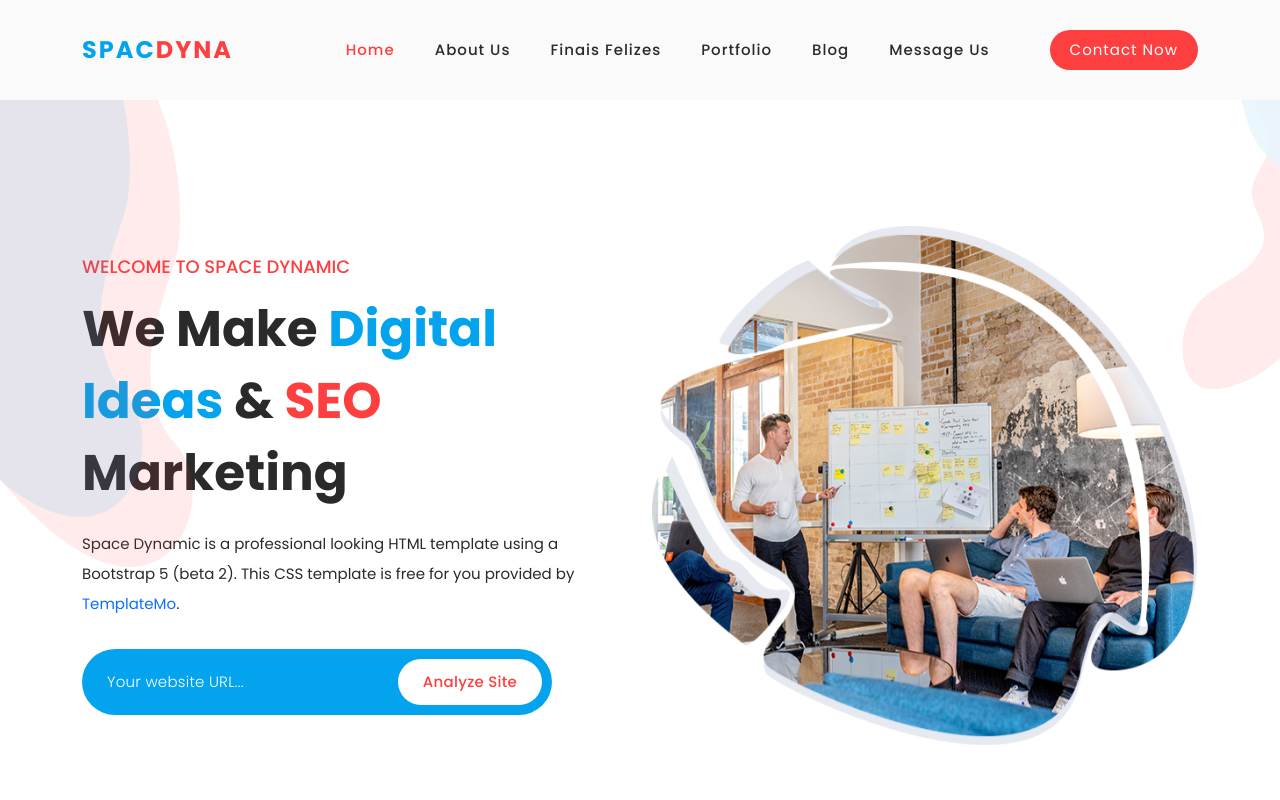
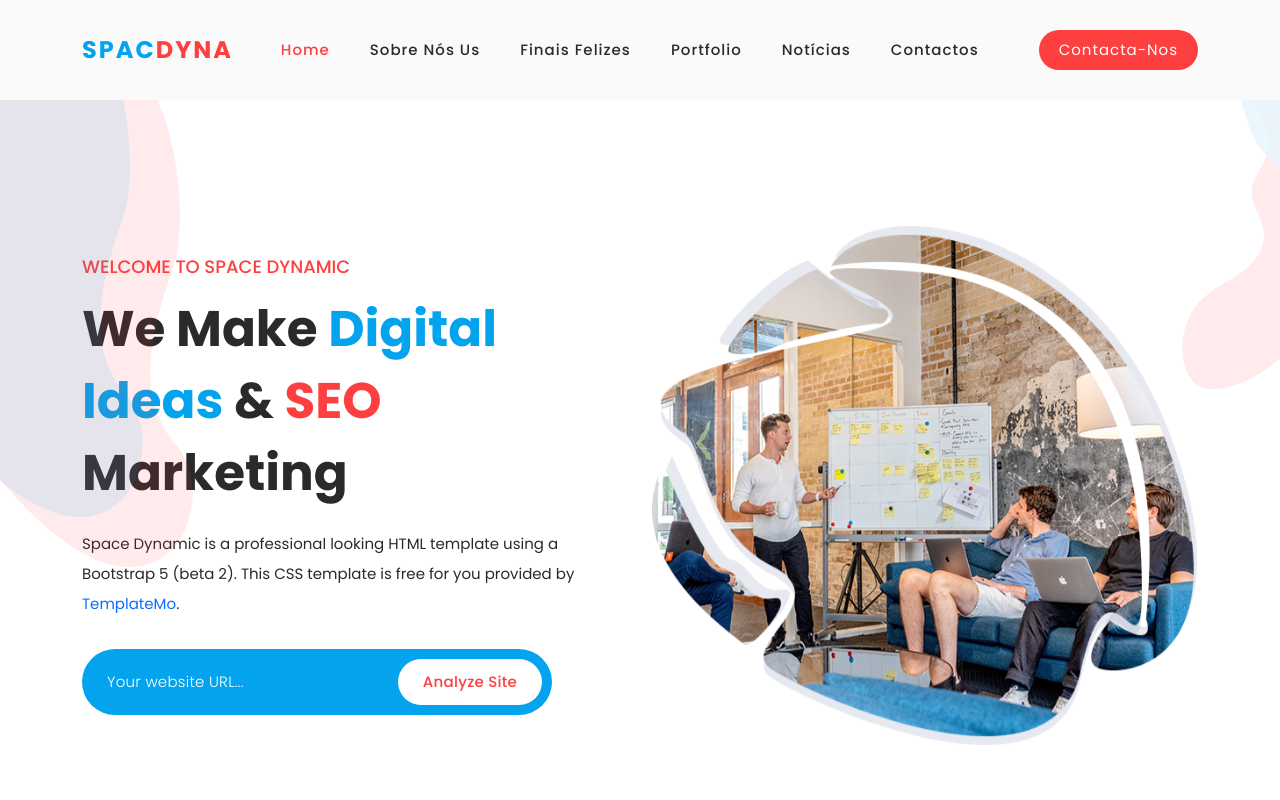
Before and after one commit to Daniela979/gaap---new, a plain HTML site: page index.html in a window 1280 px wide. Shown: the top 800 px of the page. Drawn offline with nearby package versions, Linux system fonts and the light colour scheme.

Commit message:
Update index.html

```diff
--- a/index.html
+++ b/index.html
@@ -58,12 +58,12 @@ https://templatemo.com/tm-562-space-dynamic
             <!-- ***** Menu Start ***** -->
             <ul class="nav">
               <li class="scroll-to-section"><a href="#top" class="active">Home</a></li>
-              <li class="scroll-to-section"><a href="#about">About Us</a></li>
+              <li class="scroll-to-section"><a href="#about">Sobre Nós Us</a></li>
               <li class="scroll-to-section"><a href="#services">Finais Felizes</a></li>
               <li class="scroll-to-section"><a href="#portfolio">Portfolio</a></li>
-              <li class="scroll-to-section"><a href="#blog">Blog</a></li>
-              <li class="scroll-to-section"><a href="#contact">Message Us</a></li>
-              <li class="scroll-to-section"><div class="main-red-button"><a href="#contact">Contact Now</a></div></li>
+              <li class="scroll-to-section"><a href="#blog">Notícias</a></li>
+              <li class="scroll-to-section"><a href="#contact">Contactos</a></li>
+              <li class="scroll-to-section"><div class="main-red-button"><a href="#contact">Contacta-nos</a></div></li>
             </ul>
             <a class='menu-trigger'>
                 <span>Menu</span>
```
